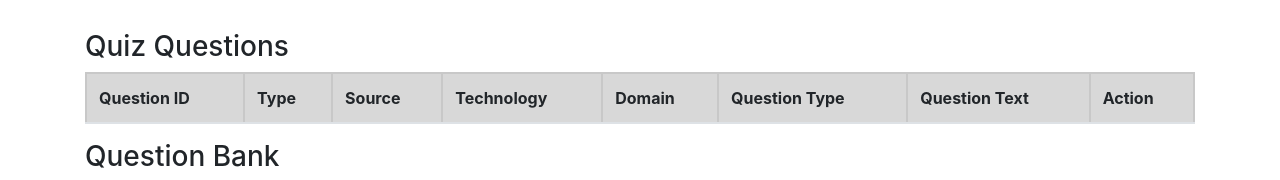
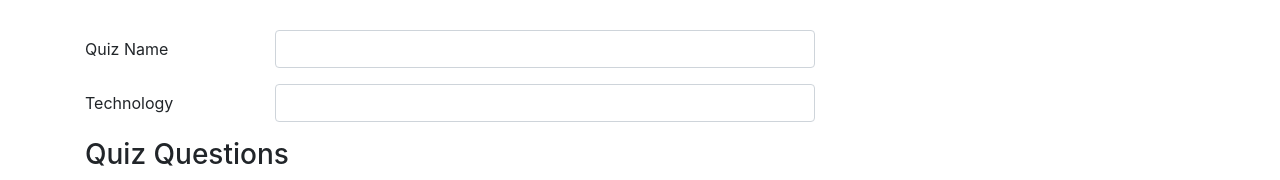
Before and after one commit to trob20/JustQuizIt, a Django app: template app/templates/create_quiz.html in a window 1280 px wide. Shown: the part 170-350 px from the top of the page. Run offline with Django 3.2, Linux system fonts and the light colour scheme; the template is opened without the code that fills it: most values are stand-ins (such as "Sample title", 1, 10 or a date in 2020); lists and menus that the app fills with data are empty; some libraries are stand-ins or nearby versions.

Commit message:
Update create_quiz.html

```diff
--- a/app/templates/create_quiz.html
+++ b/app/templates/create_quiz.html
@@ -26,6 +26,25 @@
 </nav>
 
 <h1 class="header">Create Quiz</h1>
+
+    <form action="/quiz/create_quiz" method="POST">
+        {% csrf_token %}
+
+        <div class="mb-3 row">
+            <label class="col-sm-2 col-form-label">Quiz Name</label>
+            <div class="col-sm-6">
+                <input class="form-control" type="text" name="quiz_name"/>
+            </div>
+        </div>
+
+        <div class="mb-3 row">
+            <label class="col-sm-2 col-form-label">Technology</label>
+            <div class="col-sm-6">
+                <input class="form-control" type="text" name="technology"/>
+            </div>
+        </div>
+
+    </form>
 
 <h3 class="spacer_top">Quiz Questions</h3>
 <table class="table table-striped">
```
